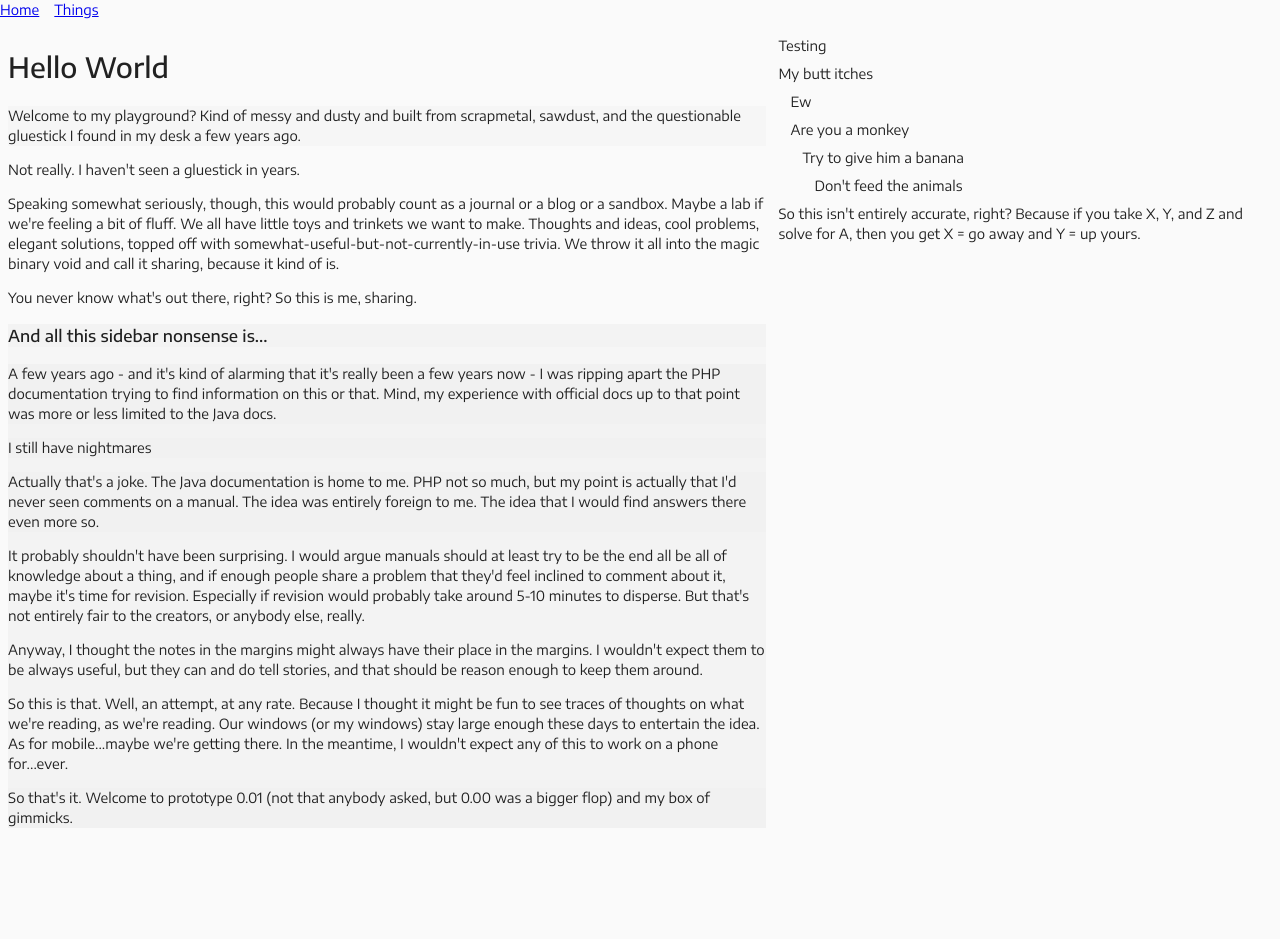
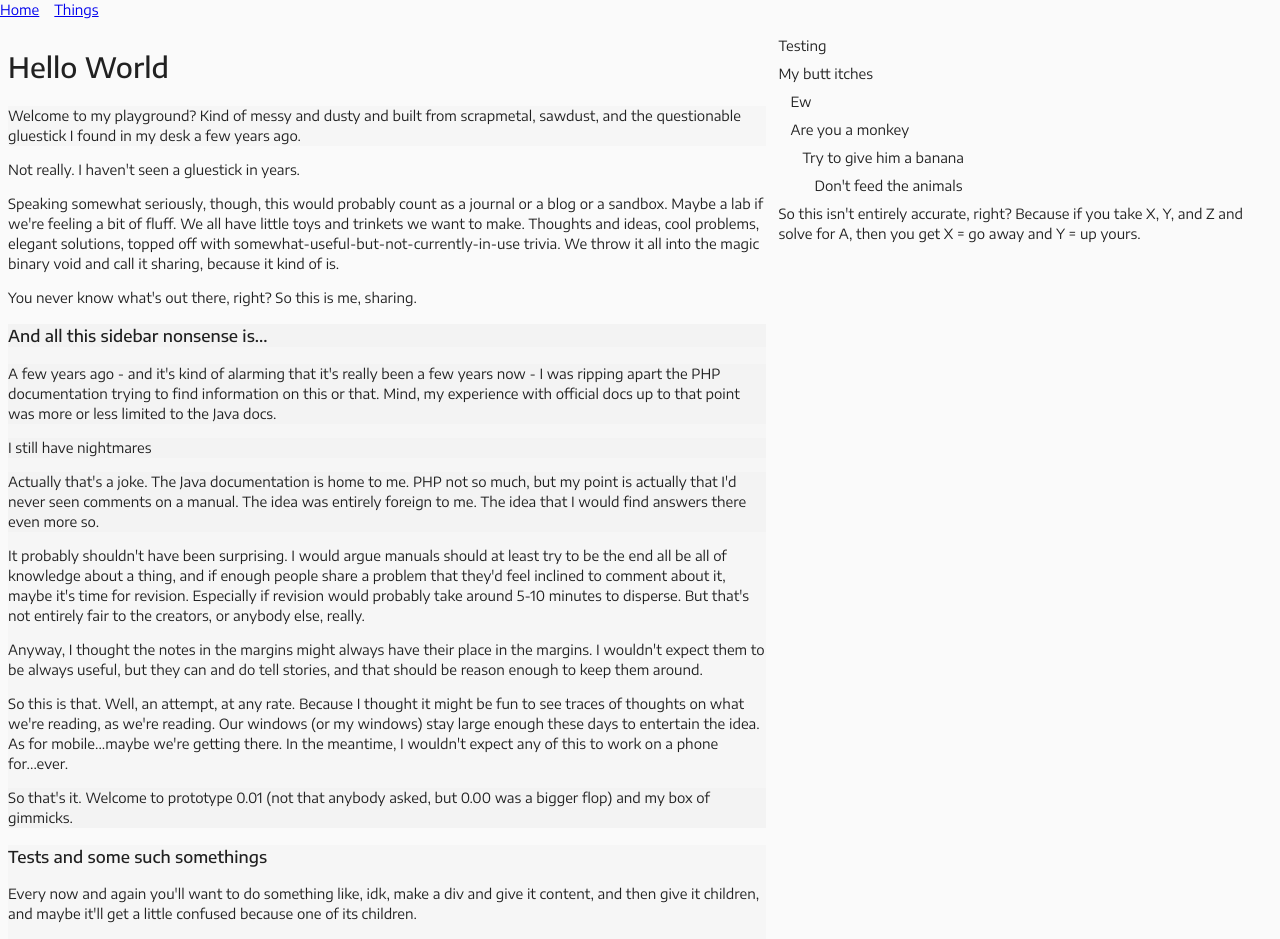
Before and after one commit to eeryhn/sandbox, a Next.js app in the folder app/: page / in a window 1280 px wide. Shown: the top 939 px of the page. Before the commit the page ends 853 px from the top, so only its background shows below. Built offline with nearby package versions, Linux system fonts and the light colour scheme.

Commit message:
Basic content click behaviour.

```diff
--- a/app/components/CommentLayout.js
+++ b/app/components/CommentLayout.js
@@ -1,16 +1,39 @@
+/*  Primary layout component.  Does stuff.
+ *
+ *  Expected props:
+ *   - a name (technically a pageId.  Looks for comment data based on this, yes.)
+ *   - content, probably. idk yet.
+ *
+ * REVIEW:  Component vs PureComponent; probably a bad idea to spam pures before
+ *          you figure things out.
+ *
+ * NOTE: Makes the assumption that the commentable content does not change in any
+ *       meaningful way post-mount (i.e. commentable components don't move around,
+ *       no new commentable components spawn).  Can easily be modified to account
+ *       for change, but leaving as is for now because I can't imagine a scenario
+ *       that doesn't seem like a UX nightmare + dun wanna update.
+ */
+
+
+import { PureComponent, cloneElement } from 'react';
+import Box from '@material-ui/core/Box';
+import PropTypes from 'prop-types';
 import SplitLayout from './SplitLayout';
+import Commentable from './Commentable';
 import CommentBlock from './CommentBlock';
-import { Component } from 'react';
-import Box from '@material-ui/core/Box';
 
-class CommentLayout extends Component {
+class CommentLayout extends PureComponent {
+
+  static propTypes = {
+    pageId: PropTypes.string.isRequired,
+    content: PropTypes.element
+  }
 
   constructor(props) {
     super(props);
     this.state = {
-      content: props.content,
       selected: props.selected,
-      commentData: props.cdata,
+      commentData: {},
       commentableSubtrees: {}
     }
     this.setSelected = this.setSelected.bind(this);
@@ -18,6 +41,42 @@ class CommentLayout extends Component {
 
   componentDidMount() {
     this.setState({commentableSubtrees: this.getCommentableSubtrees(this.props.content).subtrees});
+  }
+
+  /**
+   * Rebuild content.
+   */
+  makeContent(node = this.props.content, key = "0") {
+    if(!node.props) {
+      return (
+        <p key={key}>{node}</p>
+      )
+    }
+    let { children } = node.props;
+    if(Array.isArray(children)) {
+      children = children.map(function(child, index) {
+        return this.makeContent(child, key + index);
+      }, this);
+    }
+
+    if(node.props.commentable) {
+      const isSelected = (node.props.id === this.state.selected);
+      const props = {
+        key: key,
+        component: node.type,
+        selected: isSelected,
+        ...node.props
+      }
+      return(
+        <Commentable {...props} setSelected={this.setSelected}>
+          {children}
+        </Commentable>
+      )
+    } else {
+      return(
+        cloneElement(node, {key: key, ...node.props}, children)
+      )
+    }
   }
 
   /* returns:
@@ -29,22 +88,24 @@ class CommentLayout extends Component {
    * REVIEW: this makes me a little itchy.  the "all" property is included
    *         to account for skipped generations (i.e. the given node is not
    *         commentable, but in the next step up, we still want to know its
-   *         children.)  Context of use limited almost entirely to the recursion
-   *         itself.  Also, so many deca
+   *         children.)  As context of use seems limited entirely to the recursion
+   *         itself, consider using only as a helper function.  idk.
    */
   getCommentableSubtrees(node) {
-    const children = node.props.children;
-    let id = node.props.id;
+    if(!node.props) return;
+    const { children, id } = node.props;
     let ids = (id ? [id] : []);
     let subtrees = {};
     if(Array.isArray(children)) {
       children.forEach(function(child, index) {
         let childSubtrees = this.getCommentableSubtrees(child);
-        ids = ids.concat(childSubtrees.all);
-        subtrees = {...subtrees, ...childSubtrees.subtrees};
+        if(childSubtrees) {
+          ids = ids.concat(childSubtrees.all);
+          subtrees = {...subtrees, ...childSubtrees.subtrees};
+        }
       }, this);
     }
-    if(node.type.type && node.type.type.name === "Commentable") {
+    if(node.props.commentable === true) {
       subtrees[id] = ids;
     }
     return {
@@ -53,17 +114,20 @@ class CommentLayout extends Component {
     }
   }
 
-  setSelected(e) {
-    let selected = this.state.commentableSubtrees[e.target.id];
-    this.setState({selected: selected});
+  getSelectedSubtree() {
+    return this.state.commentableSubtrees[this.state.selected];
+  }
+
+  setSelected(id = undefined) {
+    this.setState({selected: id});
   }
 
   render() {
-    let content =
+    const content =
       <Box onClick={this.setSelected}>
-        {this.state.content}
+        {this.makeContent()}
       </Box>
-    let comments = <CommentBlock data={this.state.commentData} selected={this.state.selected}/>;
+    const comments = <CommentBlock data={this.state.commentData} selected={this.getSelectedSubtree()}/>;
     return(
       <SplitLayout left={content} right={comments} rightWidth="0.4" />
     );
--- a/app/components/Commentable.js
+++ b/app/components/Commentable.js
@@ -1,7 +1,4 @@
-/*  TODO: - Styling
- *
- *
- * REVIEW: - Using a workaround (onMouseOver, onMouseOut toggles) to handle hover
+/* REVIEW: - Using a workaround (onMouseOver, onMouseOut toggles) to handle hover
  *           state in order to prevent bubbling.  Look into alternate solutions.
  */
 
@@ -17,15 +14,17 @@ const useStyles = makeStyles(theme => ({
   hover: {
     background: 'rgba(170, 203, 255, 0.1)'
   },
-  active: {
+  selected: {
     background: 'rgba(170, 203, 255, 0.3)'
   }
 }));
 
 function Commentable(props) {
+  const [hover, setHover] = useState(false);
+  const [renders, setRenders] = useState(0);
   const classes = useStyles();
-  const [active, setActive] =  useState(false);
-  const [hover, setHover] = useState(false);
+
+  const {id, selected, setSelected} = props;
 
   function handleMouseOver(e) {
     e.stopPropagation();
@@ -35,11 +34,19 @@ function Commentable(props) {
     setHover(false);
   }
 
+  function handleClick(e) {
+    e.stopPropagation();
+    setSelected(id)
+  }
+
   return(
-    <Box component={props.component} id={props.id} className={`${classes.container} ${active ? classes.active : ""} ${hover ? classes.hover : ""}`}
-    onMouseOver={(e) => handleMouseOver(e)} onMouseOut={() => handleMouseOut()}>
+    <props.component id={id}
+    className={`${classes.container} ${selected ? classes.selected : ""} ${hover ? classes.hover : ""}`}
+    onMouseOver={(e) => handleMouseOver(e)}
+    onMouseOut={() => handleMouseOut()}
+    onClick={(e) => handleClick(e)}>
       {props.children}
-    </Box>
+    </props.component>
   )
 }
 
--- a/app/pages/index.js
+++ b/app/pages/index.js
@@ -6,9 +6,9 @@ const content =
   <div>
     <h1>Hello World</h1>
     <div>
-      <Commentable component="p" id="test">
+      <p id="test" commentable={true}>
         Welcome to my playground?  Kind of messy and dusty and built from scrapmetal, sawdust, and the questionable gluestick I found in my desk a few years ago.
-      </Commentable>
+      </p>
       <p>
         Not really.  I haven't seen a gluestick in years.
       </p>
@@ -21,18 +21,18 @@ const content =
         You never know what's out there, right?  So this is me, sharing.
       </p>
 
-      <Commentable component="div" id="1">
-        <Commentable component="h3" id="2">And all this sidebar nonsense is...</Commentable>
-        <Commentable component="div" id="3">
-          <Commentable component="p" id="4">
+      <div id="1" commentable={true}>
+        <h3 id="2" commentable={true}>And all this sidebar nonsense is...</h3>
+        <div>
+          <p id="4" commentable={true}>
             A few years ago - and it's kind of alarming that it's really been a few years now - I was ripping apart the PHP documentation trying to find
             information on this or that.  Mind, my experience with official docs up to that point was more or less limited to the Java docs.
-          </Commentable>
-          <Commentable component="p" id="5">I still have nightmares</Commentable>
-          <Commentable component="p" id="6">
+          </p>
+          <p id="5" commentable={true}>I still have nightmares</p>
+          <p id="6" commentable={true}>
             Actually that's a joke.  The Java documentation is home to me.  PHP not so much, but my point is actually that I'd never seen comments on
             a manual.  The idea was entirely foreign to me.  The idea that I would find answers there even more so.
-          </Commentable>
+          </p>
           <p>
             It probably shouldn't have been surprising.  I would argue manuals should at least try to be the end all be all of knowledge
             about a thing, and if enough people share a problem that they'd feel inclined to comment about it, maybe it's time for revision.
@@ -48,14 +48,20 @@ const content =
             be fun to see traces of thoughts on what we're reading, as we're reading.  Our windows (or my windows) stay large enough these days to entertain the idea.
             As for mobile...maybe we're getting there.  In the meantime, I wouldn't expect any of this to work on a phone for...ever.
           </p>
-          <Commentable component="p" id="7">
+          <p id="7" commentable={true}>
             So that's it.  Welcome to prototype 0.01 (not that anybody asked, but 0.00 was a bigger flop) and my box of gimmicks.
-          </Commentable>
-        </Commentable>
-      </Commentable>
+          </p>
+        </div>
+      </div>
 
-      <div>
-        <h3></h3>
+      <div id="double-test" commentable={true}>
+        <h3>Tests and some such somethings</h3>
+        Every now and again you'll want to do something like, idk, make a div and
+        give it content, and then give it children, and maybe it'll get a little
+        confused because one of its children.
+        <p>Or maybe many of its children?</p>
+        Are not actually nodes.  We want to make sure we have these cases handled
+        otherwise they'll come back and haunt us in our sleep.
       </div>
     </div>
   </div>
```
Also changed, not shown: app/components/ReplyForm.js (added).
